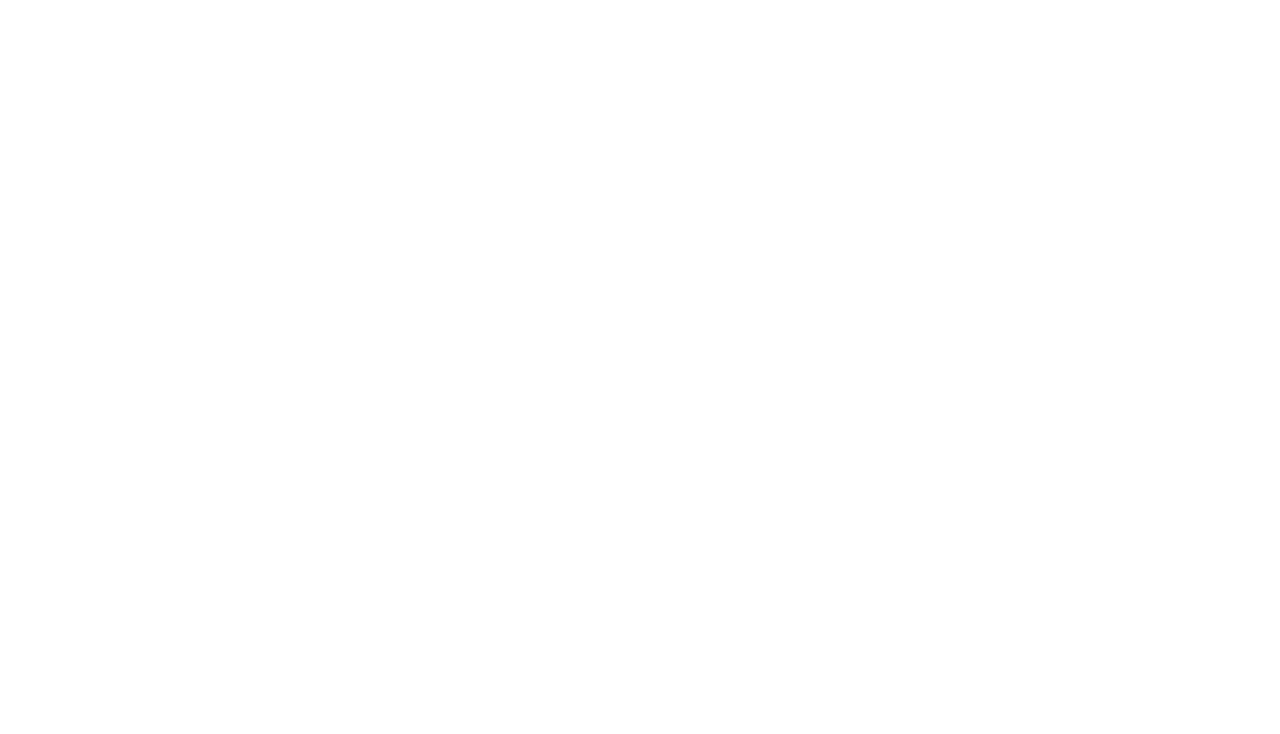
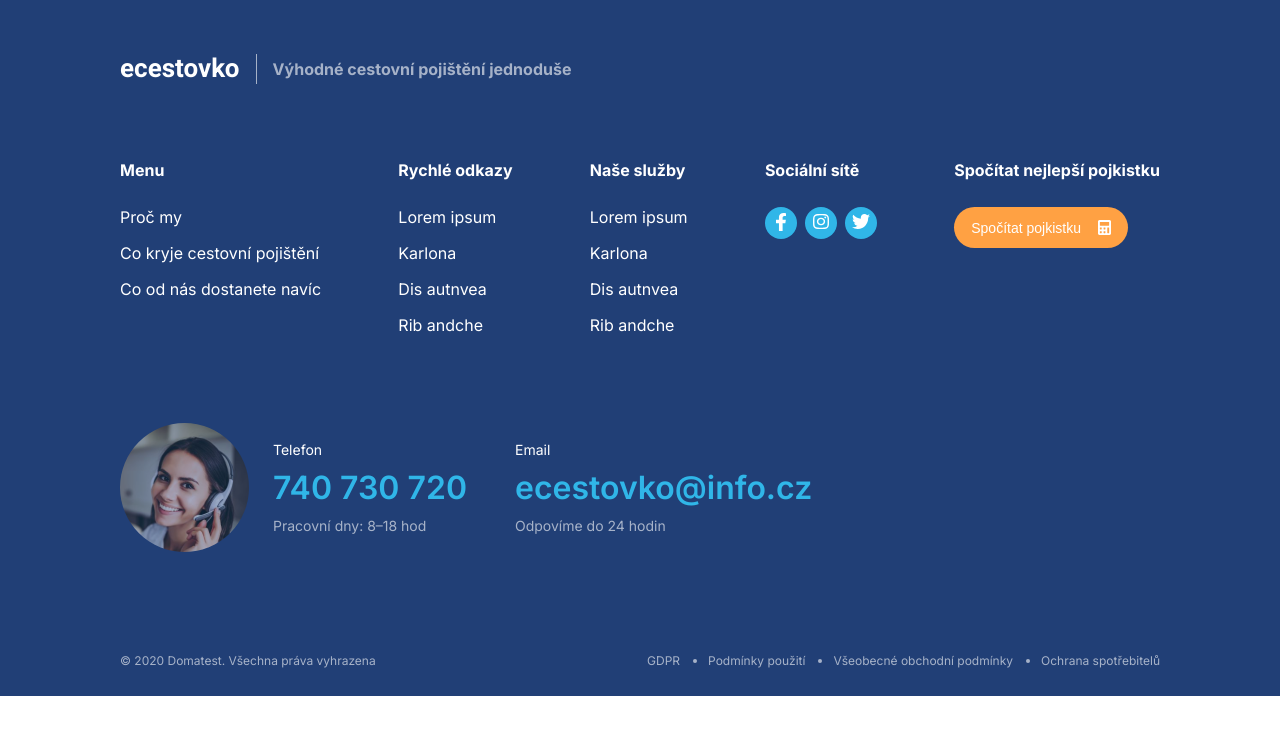
Before and after one commit to rayzh18/insurance-react, a React (Create React App) app: page / in a window 1280 px wide. Shown: the top 734 px of the page. Built offline with nearby package versions, Linux system fonts and the light colour scheme.

Commit message:
imported footer to app.js

```diff
--- a/src/App.js
+++ b/src/App.js
@@ -1,7 +1,12 @@
 import React from 'react';
+import Footer from './components/Footer';
 
 const App = () => {
-	return <></>;
+	return (
+		<>
+			<Footer />
+		</>
+	);
 };
 
 export default App;
```
